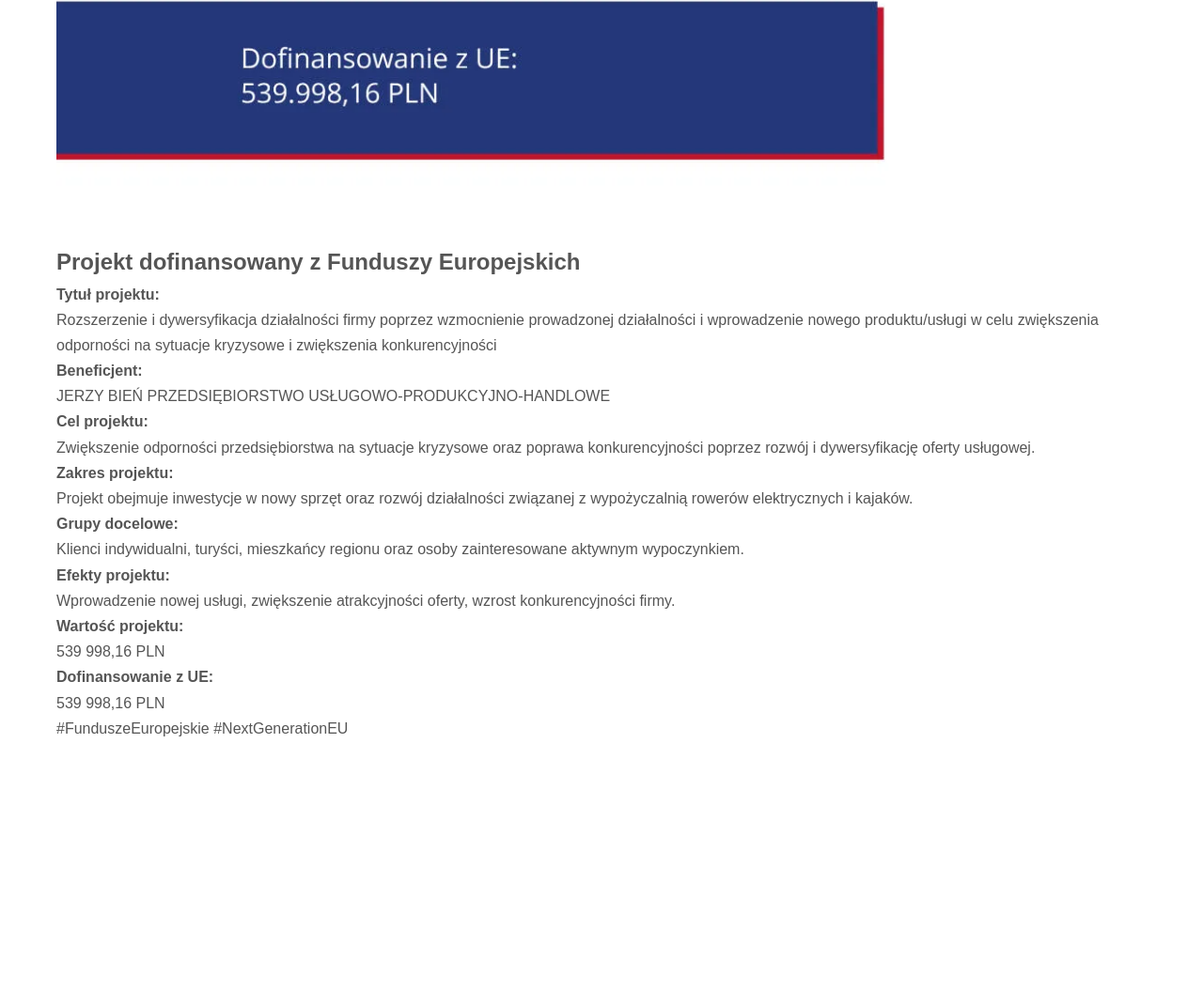
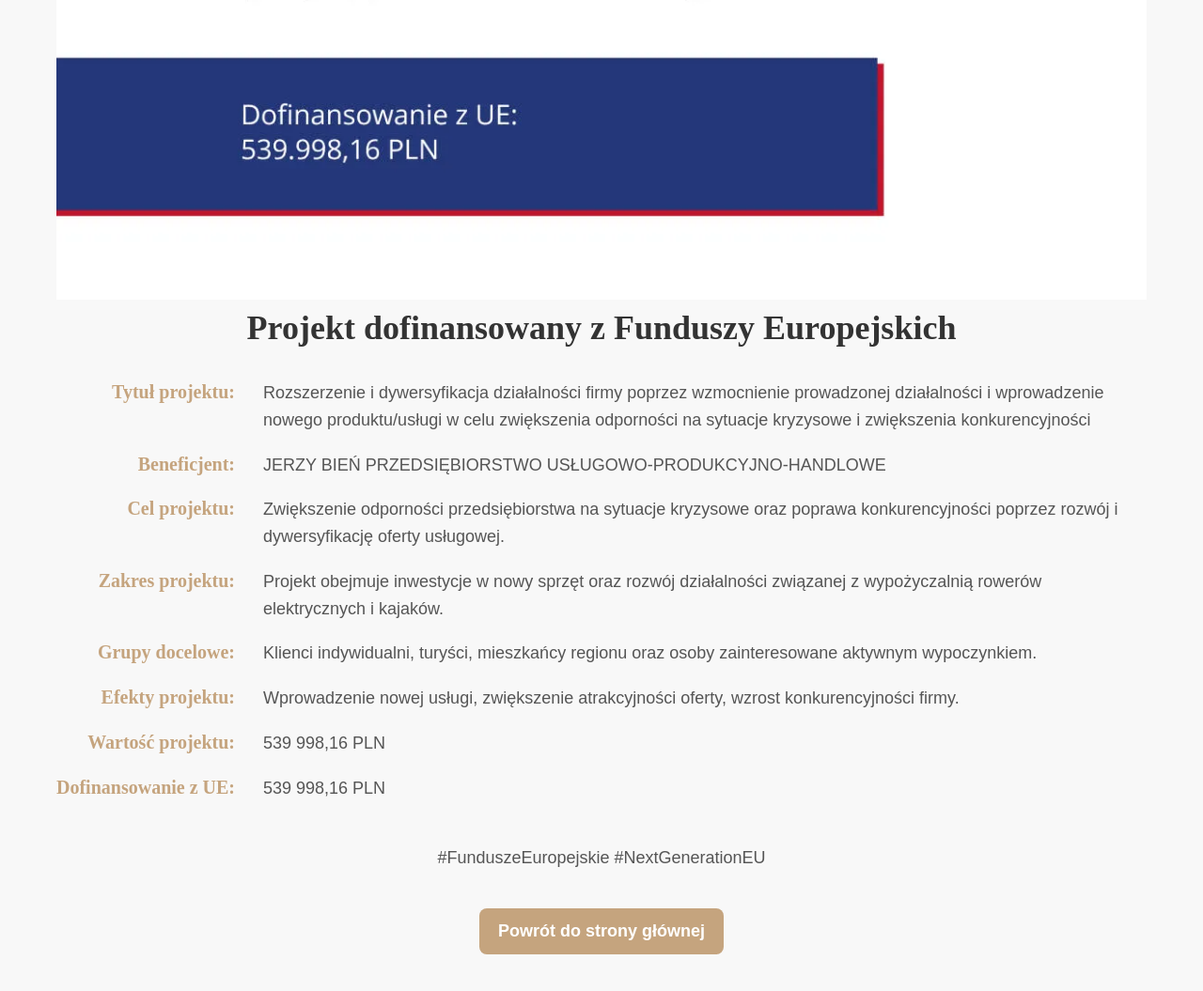
Before and after one commit to sayo300/sayo300.github.io, a plain HTML site: page KPO.html in a window 1280 px wide. Shown: the part 561-1616 px from the top of the page at 94% size. Before the commit the page ends 1350 px from the top, so only its background shows below. Drawn offline with Linux system fonts and the light colour scheme.

Commit message:
KPO stylizacja

```diff
--- a/KPO.html
+++ b/KPO.html
@@ -11,43 +11,44 @@
 <section class="kpo-page">
     <div class="container">
 
-        <div class="kpo-page__logos">
+        <div>
             <img src="./Assets/UE_NGEU.webp" alt="Sfinansowane przez Unię Europejską NextGenerationEU">
         </div>
 
         <h1>Projekt dofinansowany z Funduszy Europejskich</h1>
 
-        <p><strong>Tytuł projektu:</strong><br>
-        Rozszerzenie i dywersyfikacja działalności firmy poprzez wzmocnienie prowadzonej działalności
-        i wprowadzenie nowego produktu/usługi w celu zwiększenia odporności na sytuacje kryzysowe
-        i zwiększenia konkurencyjności</p>
+        <dl class="kpo-details">
+            <dt>Tytuł projektu:</dt>
+            <dd>Rozszerzenie i dywersyfikacja działalności firmy poprzez wzmocnienie prowadzonej działalności i wprowadzenie nowego produktu/usługi w celu zwiększenia odporności na sytuacje kryzysowe i zwiększenia konkurencyjności</dd>
 
-        <p><strong>Beneficjent:</strong><br>
-        JERZY BIEŃ PRZEDSIĘBIORSTWO USŁUGOWO-PRODUKCYJNO-HANDLOWE</p>
+            <dt>Beneficjent:</dt>
+            <dd>JERZY BIEŃ PRZEDSIĘBIORSTWO USŁUGOWO-PRODUKCYJNO-HANDLOWE</dd>
 
-        <p><strong>Cel projektu:</strong><br>
-        Zwiększenie odporności przedsiębiorstwa na sytuacje kryzysowe oraz poprawa konkurencyjności
-        poprzez rozwój i dywersyfikację oferty usługowej.</p>
+            <dt>Cel projektu:</dt>
+            <dd>Zwiększenie odporności przedsiębiorstwa na sytuacje kryzysowe oraz poprawa konkurencyjności poprzez rozwój i dywersyfikację oferty usługowej.</dd>
 
-        <p><strong>Zakres projektu:</strong><br>
-        Projekt obejmuje inwestycje w nowy sprzęt oraz rozwój działalności związanej z wypożyczalnią
-        rowerów elektrycznych i kajaków.</p>
+            <dt>Zakres projektu:</dt>
+            <dd>Projekt obejmuje inwestycje w nowy sprzęt oraz rozwój działalności związanej z wypożyczalnią rowerów elektrycznych i kajaków.</dd>
 
-        <p><strong>Grupy docelowe:</strong><br>
-        Klienci indywidualni, turyści, mieszkańcy regionu oraz osoby zainteresowane aktywnym
-        wypoczynkiem.</p>
+            <dt>Grupy docelowe:</dt>
+            <dd>Klienci indywidualni, turyści, mieszkańcy regionu oraz osoby zainteresowane aktywnym wypoczynkiem.</dd>
 
-        <p><strong>Efekty projektu:</strong><br>
-        Wprowadzenie nowej usługi, zwiększenie atrakcyjności oferty, wzrost konkurencyjności firmy.</p>
+            <dt>Efekty projektu:</dt>
+            <dd>Wprowadzenie nowej usługi, zwiększenie atrakcyjności oferty, wzrost konkurencyjności firmy.</dd>
 
-        <p><strong>Wartość projektu:</strong><br>
-        539 998,16 PLN</p>
+            <dt>Wartość projektu:</dt>
+            <dd>539 998,16 PLN</dd>
 
-        <p><strong>Dofinansowanie z UE:</strong><br>
-        539 998,16 PLN</p>
+            <dt>Dofinansowanie z UE:</dt>
+            <dd>539 998,16 PLN</dd>
+        </dl>
 
         <p class="kpo-hashtags">
             #FunduszeEuropejskie #NextGenerationEU
+        </p>
+
+        <p class="kpo-return-link">
+            <a href="index.html">Powrót do strony głównej</a>
         </p>
 
     </div>
--- a/css/main.css
+++ b/css/main.css
@@ -676,3 +676,141 @@ img {
         white-space: normal;
     }
 }
+
+/* =========================================
+   KPO Page Specific Styles
+   ========================================= */
+.kpo-page {
+    padding: var(--spacing-xl) 0;
+    background-color: var(--color-light-gray);
+    min-height: 100vh;
+    display: flex;
+    align-items: center;
+}
+
+.kpo-page h1 {
+    font-family: var(--font-primary);
+    font-size: 3.6rem;
+    color: var(--color-secondary);
+    margin-bottom: var(--spacing-md);
+    text-align: center;
+}
+
+.kpo-page p {
+    font-size: 1.8rem;
+    line-height: 1.6;
+    margin-bottom: var(--spacing-sm);
+}
+
+.kpo-page p strong {
+    color: var(--color-primary-dark);
+}
+
+/* KPO Details List Styling */
+.kpo-details {
+    margin-top: var(--spacing-md);
+    margin-bottom: var(--spacing-lg);
+    display: grid;
+    grid-template-columns: auto 1fr;
+    gap: var(--spacing-sm) var(--spacing-md);
+    align-items: baseline;
+}
+
+.kpo-details dt {
+    font-family: var(--font-primary);
+    font-size: 2rem;
+    font-weight: 700;
+    color: var(--color-primary);
+    text-align: right;
+    padding-right: var(--spacing-sm);
+}
+
+.kpo-details dd {
+    font-size: 1.8rem;
+    line-height: 1.6;
+    margin-bottom: var(--spacing-xs); /* Slightly less margin as part of a list */
+    color: var(--color-text);
+}
+
+/* Responsive adjustments for KPO details */
+@media (max-width: 768px) {
+    .kpo-details {
+        grid-template-columns: 1fr; /* Stack on small screens */
+        text-align: left;
+    }
+
+    .kpo-details dt {
+        text-align: left;
+        padding-right: 0;
+        margin-top: var(--spacing-sm);
+        margin-bottom: var(--spacing-xs);
+        font-size: 1.8rem;
+    }
+
+    .kpo-details dd {
+        font-size: 1.6rem;
+    }
+}
+
+.kpo-page__logos {
+    display: flex;
+    justify-content: space-evenly; /* Distribute logos evenly */
+    align-items: center;
+    flex-wrap: wrap; /* Allow wrapping on smaller screens */
+    margin-bottom: var(--spacing-lg);
+    width: 100%; /* Ensure the container itself takes full width */
+}
+
+.kpo-page__logos img {
+    max-height: 80px; /* Keep a reasonable max height */
+    width: auto; /* Allow natural width */
+    max-width: 45%; /* Limit individual image width to prevent excessive size, allowing two images to fit comfortably */
+    height: auto; /* Maintain aspect ratio */
+}
+
+
+.kpo-hashtags {
+    text-align: center;
+    font-size: 1.6rem;
+    color: var(--color-text);
+    margin-top: var(--spacing-md);
+    margin-bottom: var(--spacing-lg);
+}
+
+.kpo-return-link {
+    text-align: center;
+    margin-top: var(--spacing-lg);
+}
+
+.kpo-return-link a {
+    display: inline-block;
+    background-color: var(--color-primary);
+    color: var(--color-white);
+    padding: var(--spacing-sm) var(--spacing-md);
+    border-radius: var(--border-radius);
+    transition: var(--transition);
+    font-size: 1.8rem;
+    font-weight: 600;
+}
+
+.kpo-return-link a:hover {
+    background-color: var(--color-primary-dark);
+    transform: translateY(-3px);
+    box-shadow: var(--shadow);
+}
+
+@media (max-width: 768px) {
+    .kpo-page h1 {
+        font-size: 2.8rem;
+    }
+
+    .kpo-page p {
+        font-size: 1.6rem;
+    }
+
+    .kpo-page__logos {
+        flex-direction: column;
+        align-items: center;
+        gap: var(--spacing-md);
+    }
+}
```
